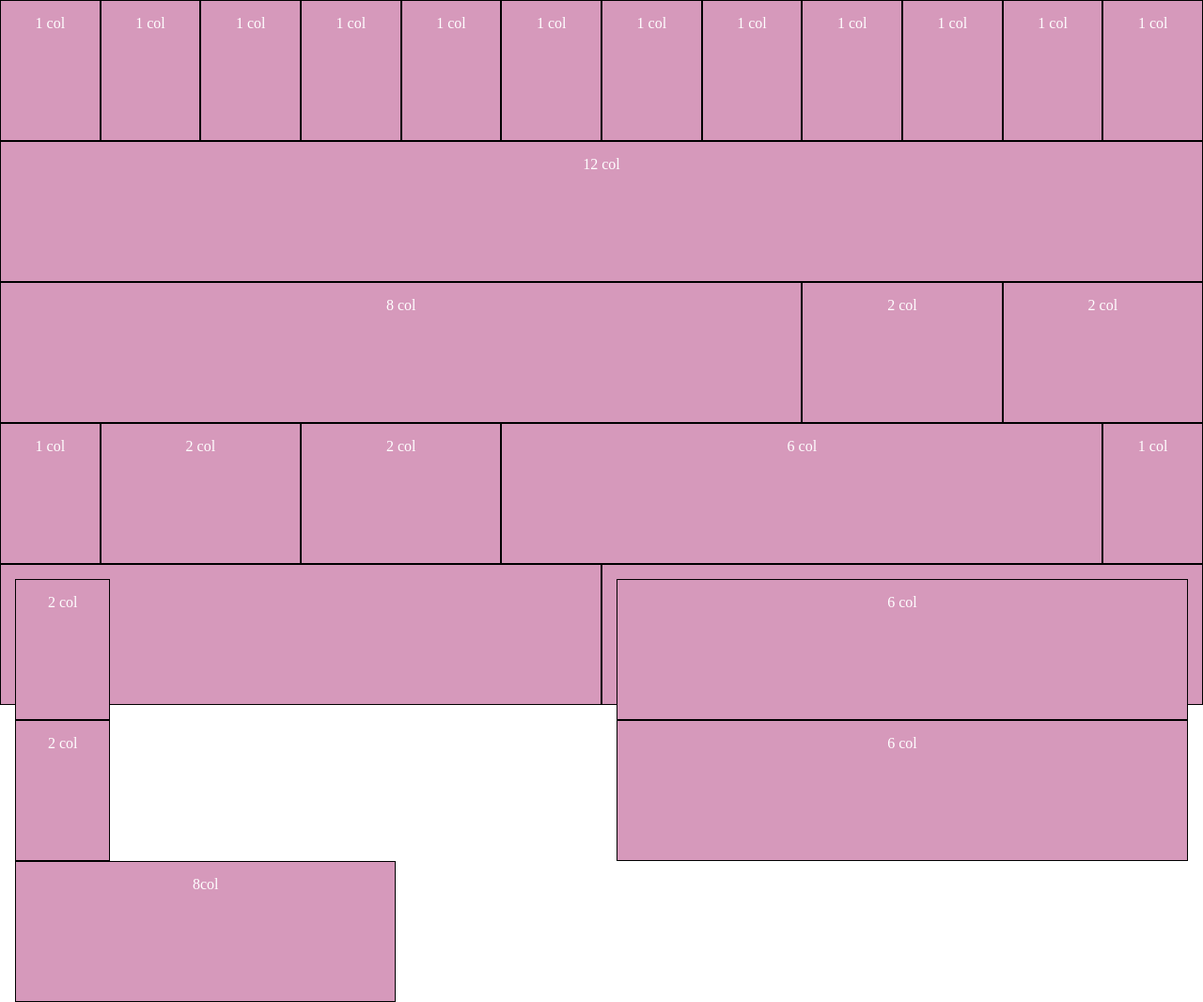
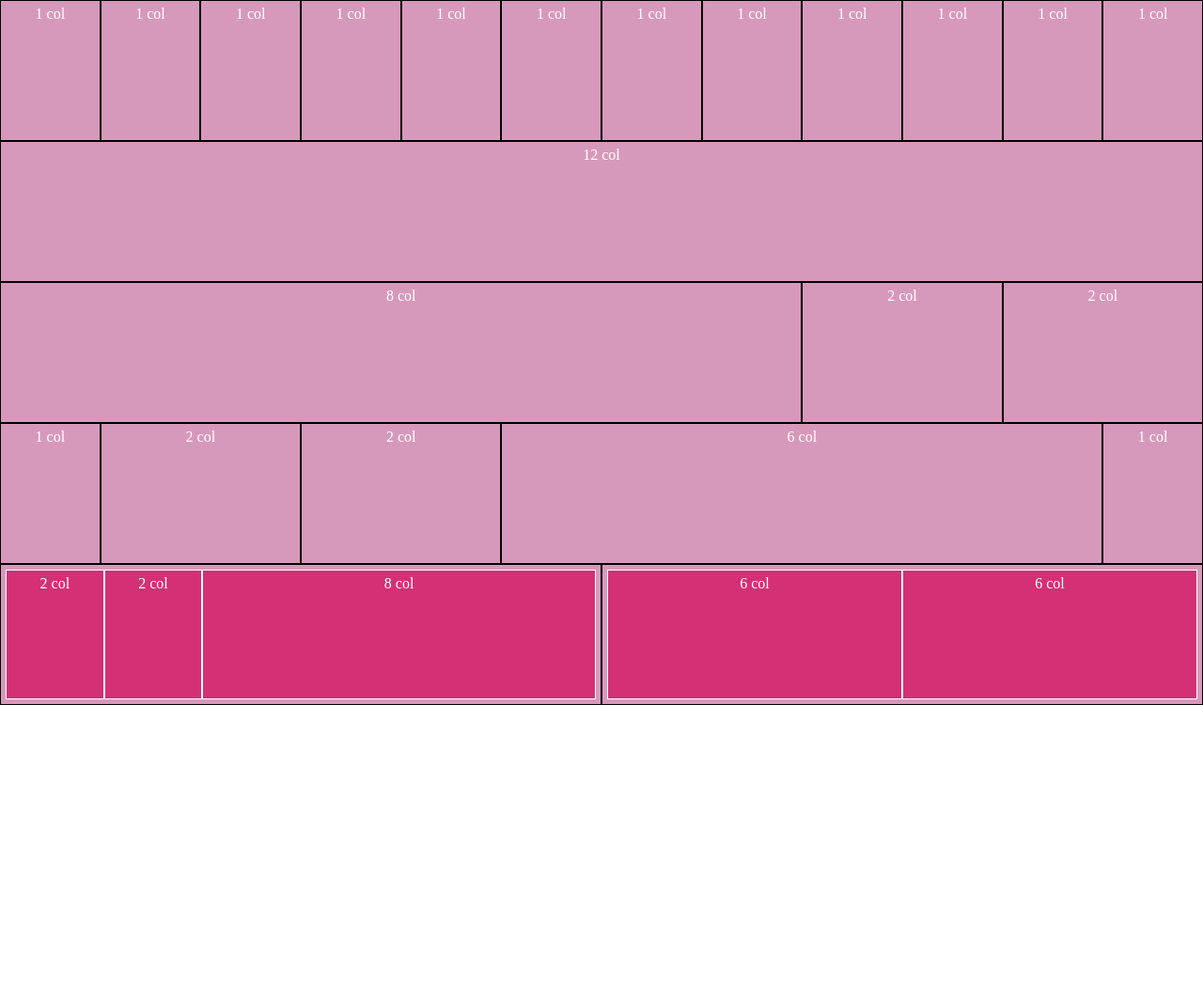
Before and after one commit to solangeguzman/html-css-12bool, a plain HTML site: page index.html in a window 1280 px wide. Shown: the whole page at 94% size. After the commit the page ends 800 px from the top, so only its background shows below. Drawn offline with Linux system fonts and the light colour scheme.

Commit message:
creata struttura base

```diff
--- a/CSS/style.css
+++ b/CSS/style.css
@@ -7,6 +7,7 @@ body {
 
 .row {
     height: 100%;
+
 }
 
 [class*="col"] {
@@ -14,13 +15,18 @@ body {
     border: 1px rgb(0, 0, 0) solid;
     height: 150px;
     text-align: center;
-    padding: 15px;
+    padding: 5px;
 }
 
-/*
+
 [class*="col"] > .row > [class*="col"]
 {
    height: 100%;
+   background-color:rgb(212, 48, 117);
+   border: 1px rgb(255, 255, 255) solid;
 
 }
-*/
+
+.col-1, .col-2, .col-4, .col.8{
+    margin-top: 10px;
+}
--- a/index.html
+++ b/index.html
@@ -9,6 +9,7 @@
     <title>12 Bool</title>
 </head>
 <body>
+    <!-- prima riga -->
    <div class="row">
       <div class="col">1 col</div>
       <div class="col">1 col</div>
@@ -24,17 +25,18 @@
       <div class="col">1 col</div>
    </div>
 
+   <!-- seconda riga -->
    <div class="row">
        <div class="col">12 col</div>
    </div>
-
+  <!-- terza riga -->
    <div class="row">
         <div class="col">8 col</div>
         <div class="col-2 col-xs-2">2 col</div>
         <div class="col-2 col-xs-2">2 col</div>
     </div>
 
-    <!-- penultima sezione -->
+    <!-- quarta riga -->
    <div class="row">
         <div class="col-1 col-xs-1">1 col</div>
         <div class="col-2 col-xs-2">2 col</div>
@@ -44,17 +46,21 @@
 
     </div>
 
-    <!-- ultima sezione -->
+    <!-- quinta riga -->
    <div class="row">
        <div class="col">
-          <div class="col-2 col-sm-2">2 col</div>
-          <div class="col-2 col-sm-2"> 2 col</div>
-          <div class="col-8 col-sm-8"> 8col</div>
-        </div>
+          <div class="row">
+             <div class="col-2 col-xs-2"> 2 col</div>
+             <div class="col-2 col-xs-2"> 2 col</div>
+             <div class="col-8 col-xs-8"> 8 col</div>
+         </div>
+      </div>
 
         <div class="col">
-          <div class="col-6"> 6 col</div>
-          <div class="col-6"> 6 col</div>
+            <div class="row">
+              <div class="col-6 col-xs-6"> 6 col</div>
+              <div class="col-6 col-xs-6"> 6 col</div>
+            </div>
         </div>
    </div>
 
```
